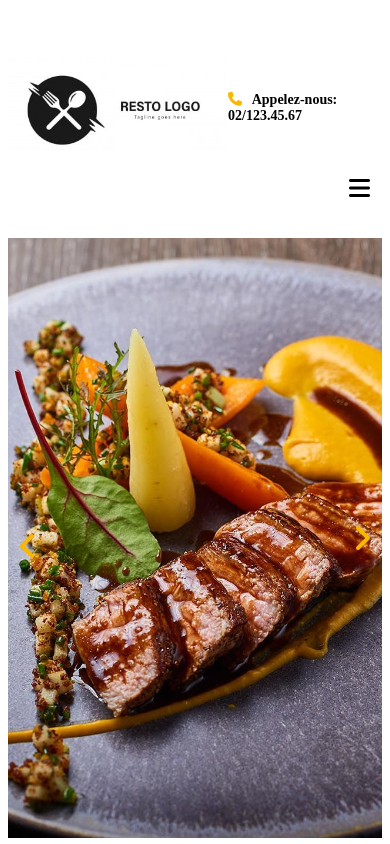
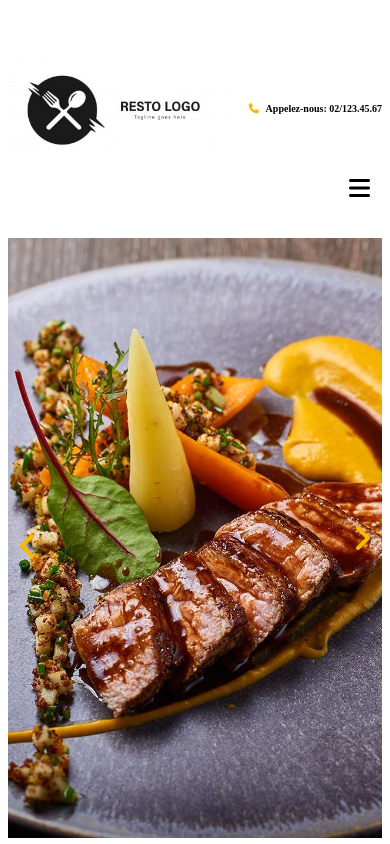
Before and after one commit to TOUMANDOU/mon_resto, a plain HTML site: page index.html in a window 390 px wide. Shown: the top 844 px of the page. Drawn offline with Linux system fonts and the light colour scheme.

Commit message:
Update style.css

```diff
--- a/style.css
+++ b/style.css
@@ -181,7 +181,7 @@ footer{
 
 @media screen and (max-width: 580px){
 	.titre { justify-content: space-between; }
-    .titre h3{ font-size:  14px; }
+    .titre h3{ font-size:  10px; }
     .titre img{ width: 220px; }
     .card{ grid-column: span 3;}
 }
```
